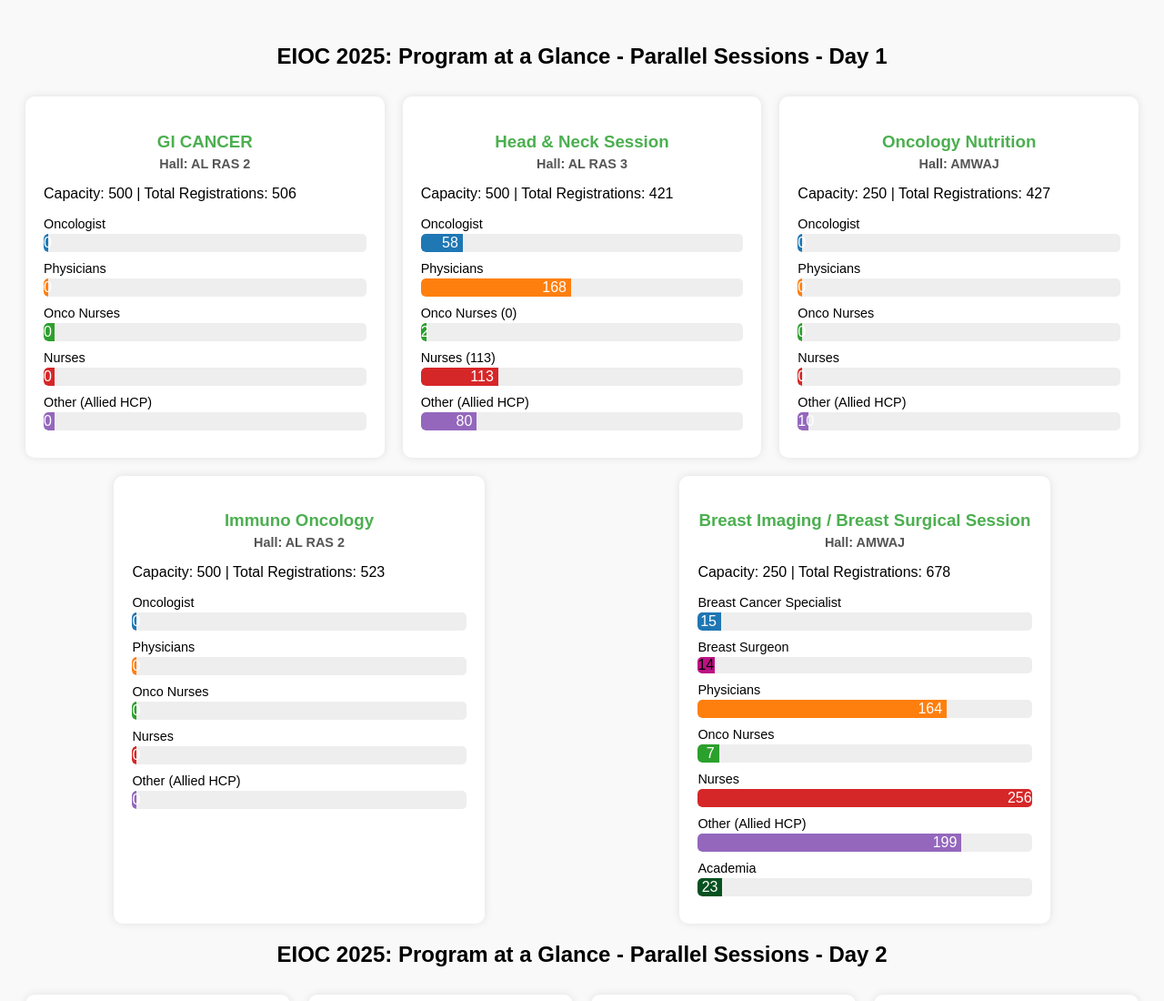
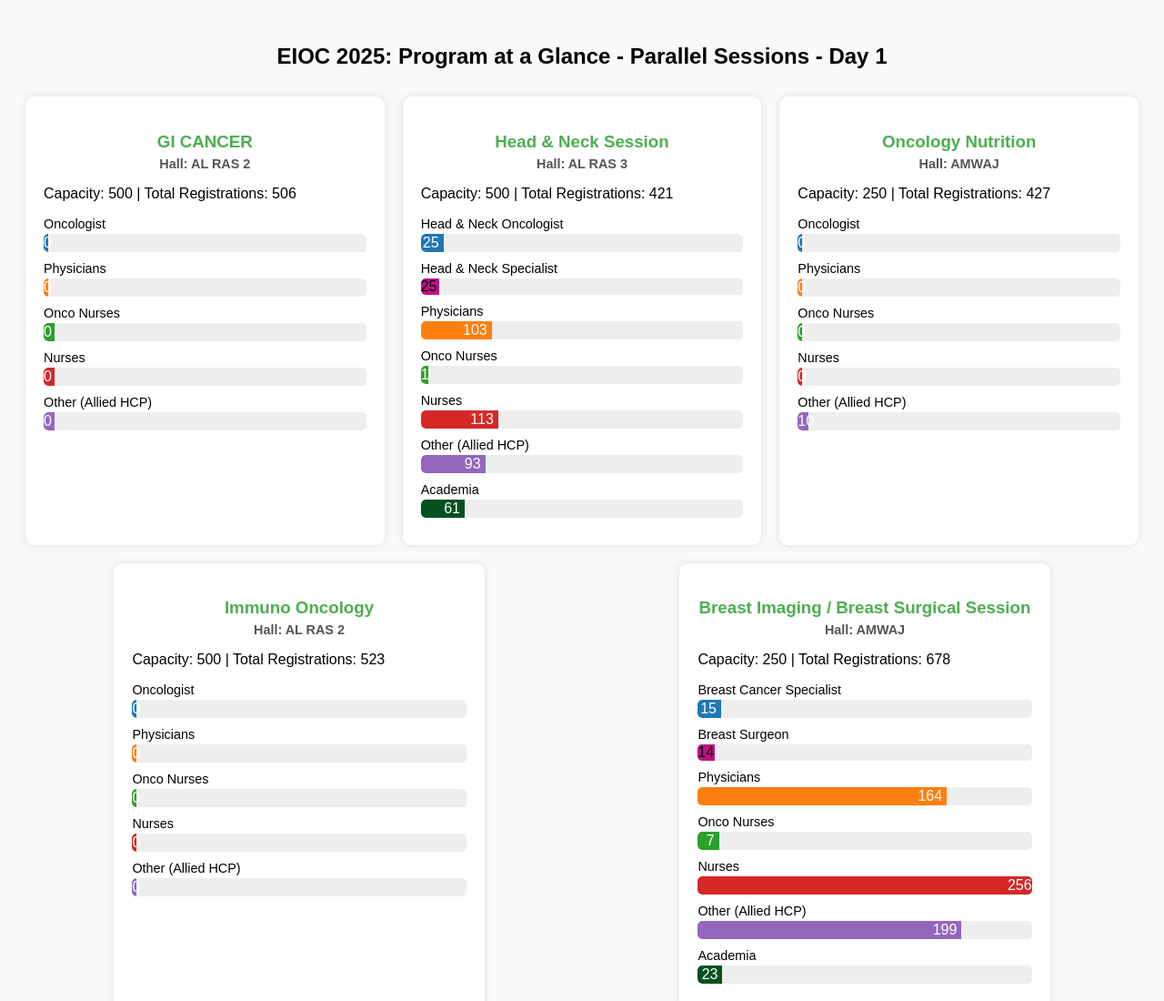
Before and after one commit to kenseinxxx/EIOC2025PAG, a plain HTML site: page index.html in a window 1280 px wide. Shown: the top 1100 px of the page at 91% size. Drawn offline with Linux system fonts and the light colour scheme.

Commit message:
Update index.html

```diff
--- a/index.html
+++ b/index.html
@@ -95,16 +95,20 @@
     <h3>Head & Neck Session</h3>
     <div class="hall-name"><strong>Hall: AL RAS 3</strong></div>
     <p>Capacity: 500 | Total Registrations: 421</p>
-    <div class="category-label">Oncologist </div>
-    <div class="bar-container"><div class="bar oncologist" style="width:11.6%">58</div></div>
+    <div class="category-label">Head & Neck Oncologist </div>
+    <div class="bar-container"><div class="bar oncologist" style="width:5.6%">25</div></div>
+    <div class="category-label">Head & Neck Specialist </div>
+    <div class="bar-container"><div class="surgeon" style="width:5.6%">25</div></div>
     <div class="category-label">Physicians </div>
-    <div class="bar-container"><div class="bar physicians" style="width:45.2%">168</div></div>
-    <div class="category-label">Onco Nurses (0)</div>
-    <div class="bar-container"><div class="bar onco-nurses" style="width:0.4%">2</div></div>
-    <div class="category-label">Nurses (113)</div>
+    <div class="bar-container"><div class="bar physicians" style="width:20.6%">103</div></div>
+    <div class="category-label">Onco Nurses </div>
+    <div class="bar-container"><div class="bar onco-nurses" style="width:1%">1</div></div>
+    <div class="category-label">Nurses </div>
     <div class="bar-container"><div class="bar nurses" style="width:22.6%">113</div></div>
     <div class="category-label">Other (Allied HCP) </div>
-    <div class="bar-container"><div class="bar allied" style="width:16%">80</div></div>
+    <div class="bar-container"><div class="bar allied" style="width:18.6%">93</div></div>
+    <div class="category-label">Academia </div>
+    <div class="bar-container"><div class="bar academia" style="width:12.2%">61</div></div>
   </div>
 
   <!-- Session 3 -->
```
